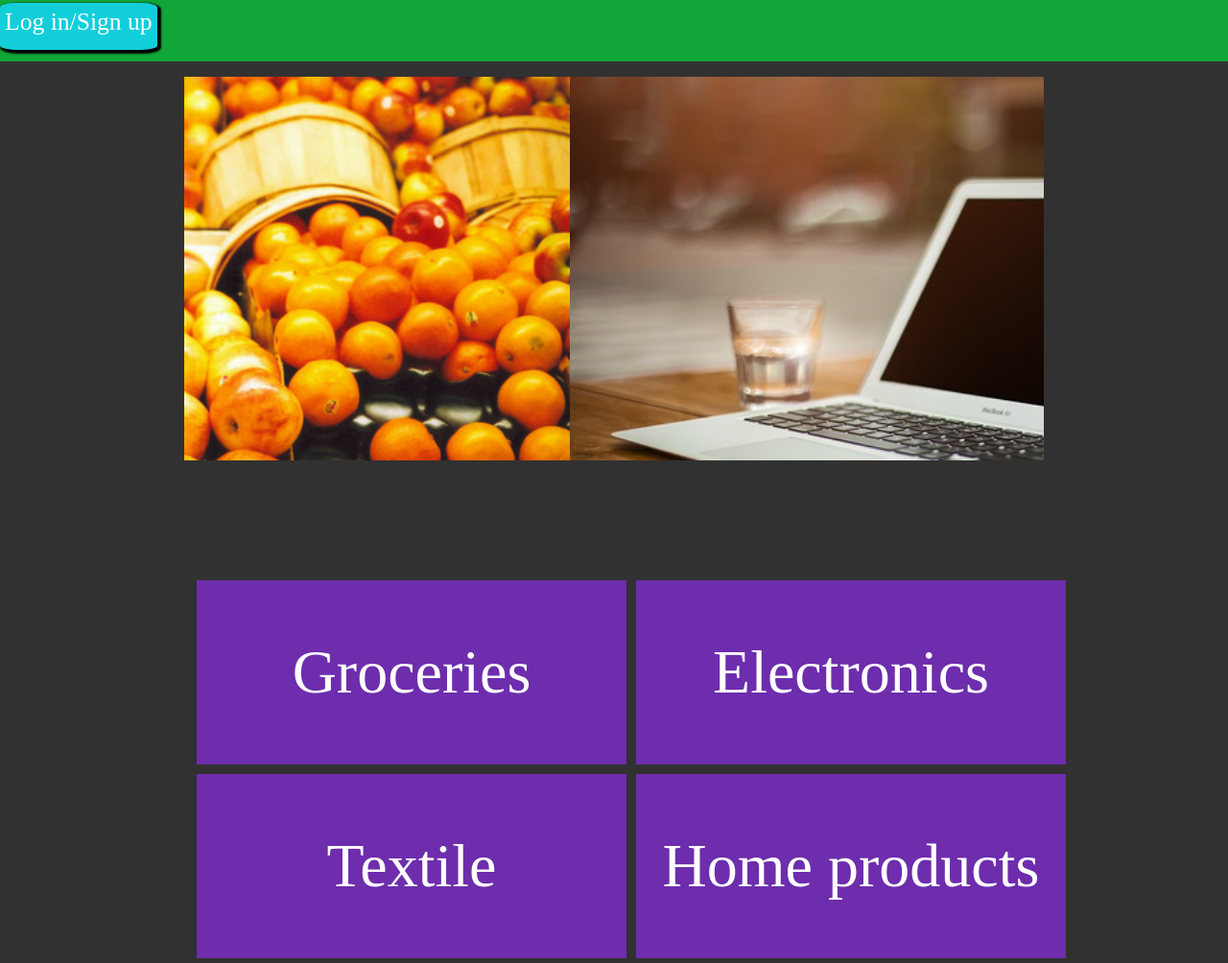
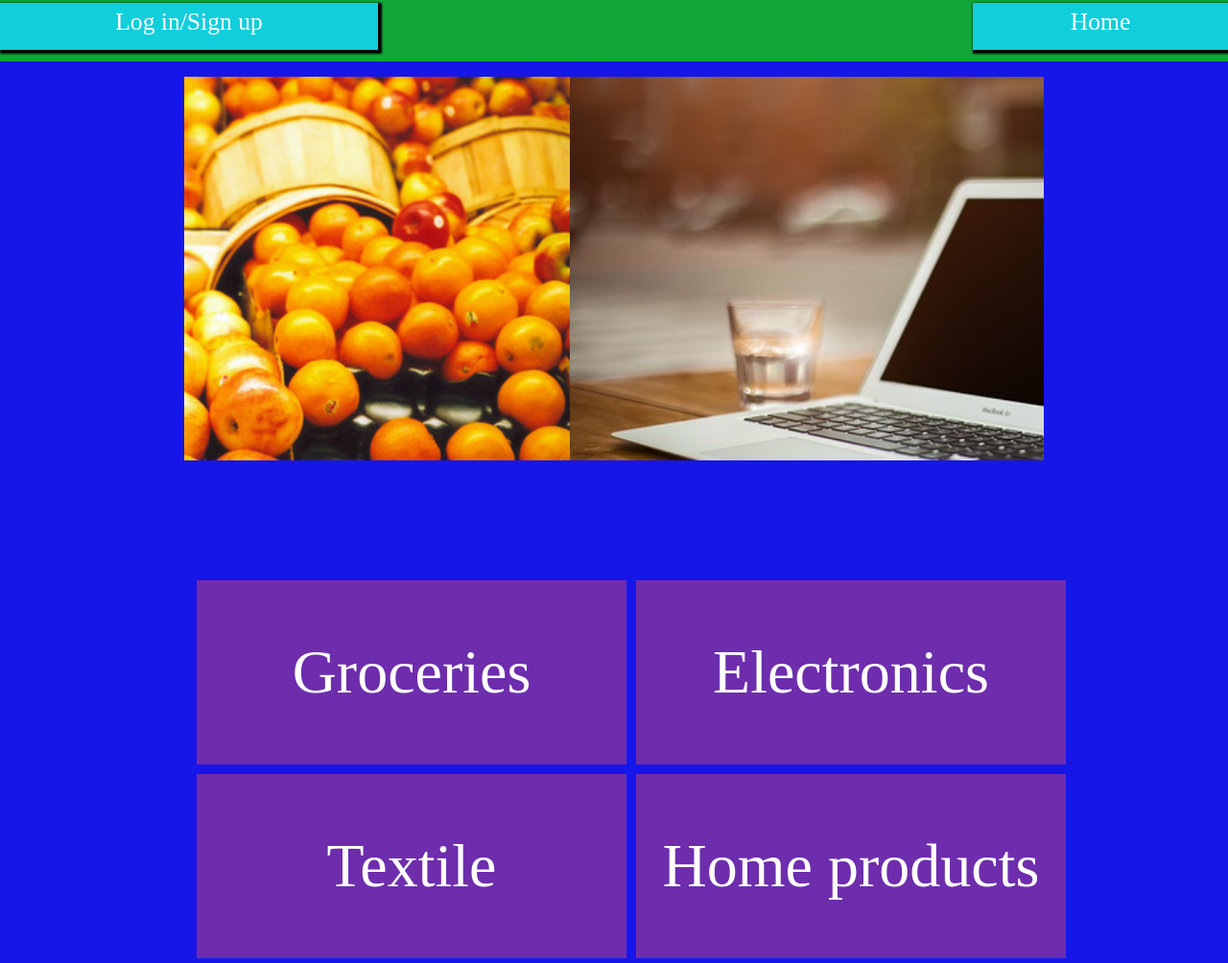
Before and after one commit to suyashsingh234/Ecommerce-Site, a PHP site: page /home.html in a window 1280 px wide. Shown: the whole page at 96% size. Run offline with PHP 8.4, Linux system fonts and the light colour scheme.

Commit message:
background color animation, importable file for it

```diff
--- /dev/null
+++ b/backgroundColor.css
@@ -0,0 +1,20 @@
+body{
+	animation: change 50s infinite;
+}
+@keyframes change{
+	0%{
+		background:grey;
+	}
+	25%{
+		background: blue;
+	}
+	50%{
+		background: violet;
+	}
+	75%{
+		background: green;
+	}
+	100%{
+		background: tomato;
+	}
+}
--- a/grocery.css
+++ b/grocery.css
@@ -1,5 +1,5 @@
 @import "navbar.css";
-
+@import "backgroundColor.css";
 html,body{
 	width:100%;
 	height:100%;
--- a/grocery.html
+++ b/grocery.html
@@ -6,6 +6,9 @@
 		<div class="nav">
 			<div id="ls" class="btn">
 				Log in/Sign up
+			</div>
+			<div id="goHome">
+				Home
 			</div>
 		</div>
 
--- a/grocery.js
+++ b/grocery.js
@@ -1,5 +1,8 @@
 document.getElementById("ls").addEventListener("click",function(){
 	window.location="registration.html";
+});
+document.getElementById("goHome").addEventListener("click",function(){
+	window.location="home.html";
 });
 
 var minbtn=document.getElementsByClassName('minus');
--- a/home.css
+++ b/home.css
@@ -1,12 +1,10 @@
 @import "navbar.css";
+@import "backgroundColor.css";
 html,body
 {
 	width:100%;
 	height:100%;
 	overflow-x: hidden;
-}
-body{
-	background-color: #313131;
 }
 .slider
 {
--- a/home.html
+++ b/home.html
@@ -8,6 +8,9 @@
 			<div class="nav">
 				<div id="ls" class="btn">
 					Log in/Sign up
+				</div>
+				<div id="goHome">
+					Home
 				</div>
 			</div>
 			<div class="slider">
--- a/home.js
+++ b/home.js
@@ -1,5 +1,8 @@
 document.getElementById("ls").addEventListener("click",function(){
 	window.location="registration.html";
+});
+document.getElementById("goHome").addEventListener("click",function(){
+	window.location="home.html";
 });
 document.getElementById('grocery').addEventListener('click',function(){
 	window.location="grocery.html";
--- a/navbar.css
+++ b/navbar.css
@@ -12,14 +12,32 @@
 	position: absolute;
 	top:5%;
 	height: 60%;
+	width:30%;
+	text-align: center;
 	font-size: 2vw;
 	color:white;
 	padding:5px;
 	background-color: #12cedb;
 	display: inline-block;
-	border-radius: 10% 10% 10% 10%;
 	box-shadow: 2px 2px 2px 2px black;
 }
 .btn:hover{
 	background-color: #0390a6;
 }
+#goHome{
+	position: absolute;
+	right:0%;
+	top:5%;
+	width:20%;
+	text-align: center;
+	height: 60%;
+	font-size: 2vw;
+	color:white;
+	padding:5px;
+	background-color: #12cedb;
+	display: inline-block;
+	box-shadow: 2px 2px 2px 2px black;
+}
+#goHome:hover{
+	background-color: #0390a6;
+}
```
